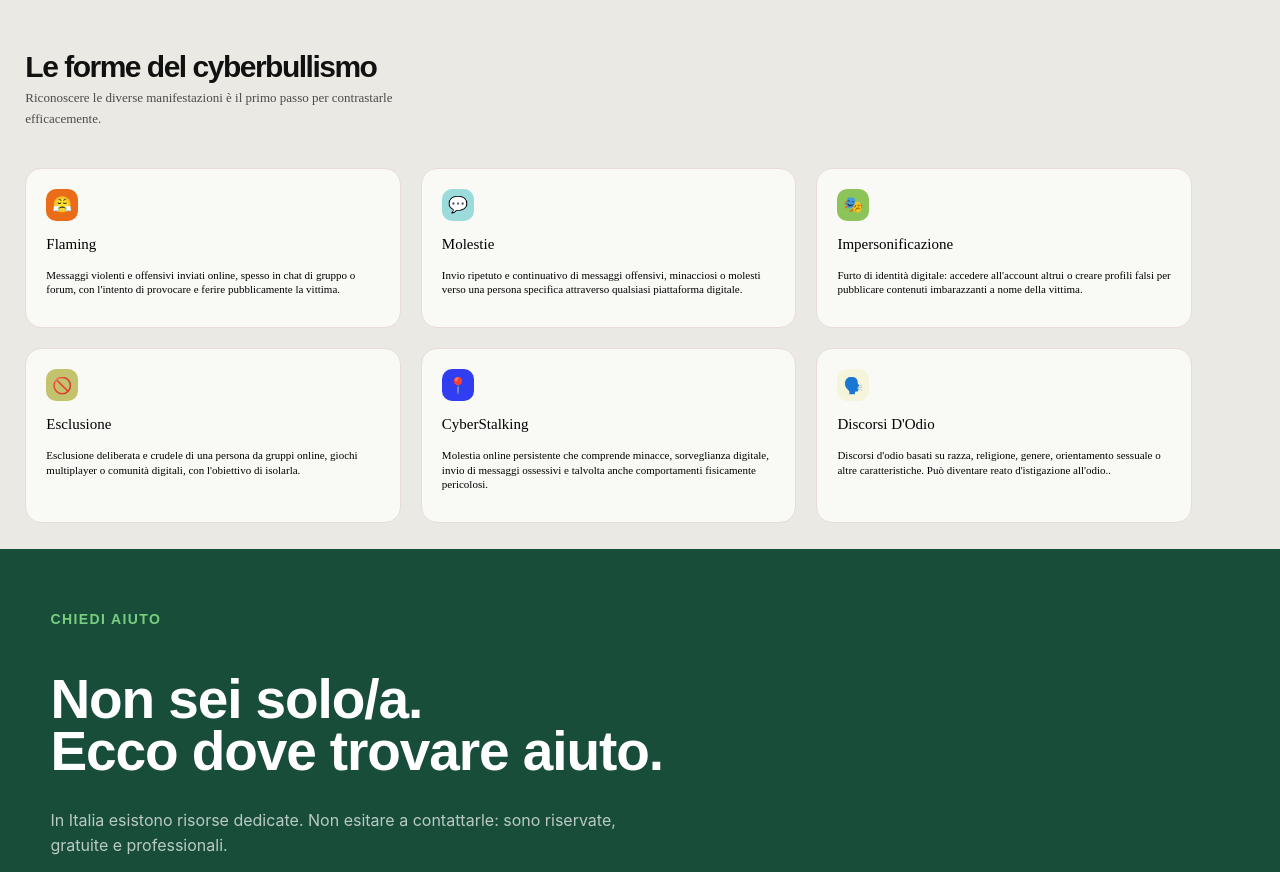
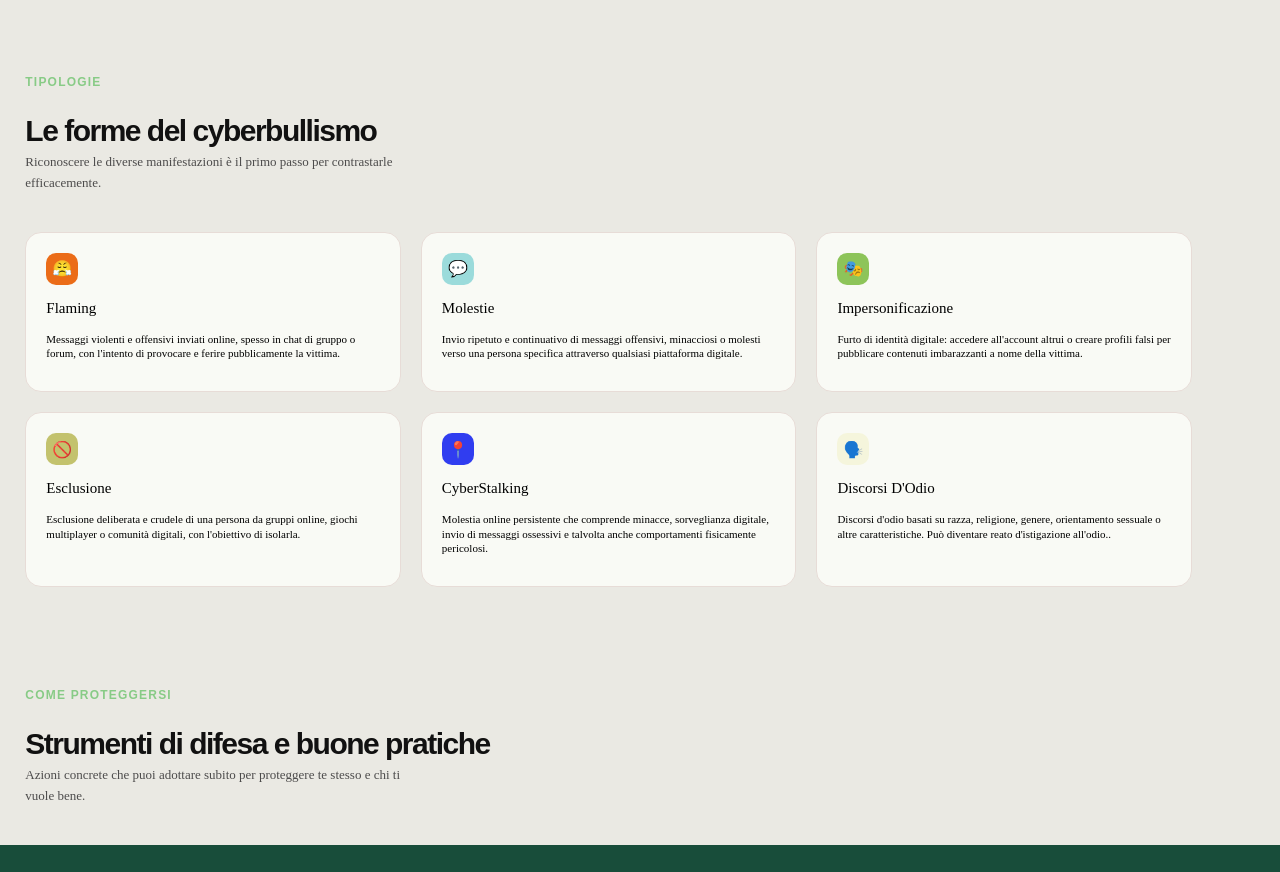
Before and after one commit to Nico7769/Progetto-Finale-TDP, a plain HTML site: page index.html in a window 1280 px wide. Shown: the top 872 px of the page. Drawn offline with Linux system fonts and the light colour scheme.

Commit message:
piccole migliorie css,inizio nuova sezione

```diff
--- a/css/componenti/card.css
+++ b/css/componenti/card.css
@@ -5,6 +5,10 @@
     grid-template-columns: repeat(3, 1fr); /* creo una griglia con 3 colonne che si dividono equamente lo spazio*/
     gap: 20px;
     padding:1%
+}
+.two-columns{
+    grid-template-columns: repeat(2, 1fr);
+
 }
 .card{
      transition: all 0.2s ease; /* quando ce un cambiamento,tutte le proprieta che cambniano della card lo faranno in modo fluiodo(ease)*/
--- a/css/scritte.css
+++ b/css/scritte.css
@@ -37,11 +37,11 @@
     max-width: 600px;
     color: rgba(255, 255, 255, 0.7)
 }
-.section-info{
-    color: lightgreen;
+.titoletto-verde{
+    color: rgb(112, 196, 112);
     display: block;
     font-family: 'Syne', sans-serif;
-    font-size: 14px;
+    font-size: 12px;
     font-weight: 700;
     letter-spacing: 0.1em;
     margin-top: 20px;
--- a/index.html
+++ b/index.html
@@ -12,6 +12,7 @@
     <section class="sezione-colorata">
 
         <div class="section-header">  <!-- Contenitore scritte -->
+            <span class="titoletto-verde">TIPOLOGIE</span>
             <h2 class="section-title">Le forme del cyberbullismo</h2>
             <p class="section-subtitle">Riconoscere le diverse manifestazioni è il primo passo per contrastarle efficacemente.</p>
         </div>
@@ -55,10 +56,24 @@
         </div>
 
     </section>
+
+    <!-- Sezione Come Proteggersi -->
+    <section class="sezione-colorata">
+
+        <div class="section-header">  <!-- Contenitore scritte -->
+            <span class="titoletto-verde"> COME PROTEGGERSI</span>
+            <h2 class="section-title">Strumenti di difesa e buone pratiche</h2>
+            <p class="section-subtitle">Azioni concrete che puoi adottare subito per proteggere te stesso e chi ti vuole bene.</p>
+        </div>
+
+
+    </section>
+
+
     <!-- Sezione Contati per aiuto -->
     <section class="sezione-verde">
-         <div class="container-header">
-            <span class="section-info">CHIEDI AIUTO</span>
+         <div class="section-header">
+            <span class="titoletto-verde">CHIEDI AIUTO</span>
             <h2 class="section-title-informazioni">Non sei solo/a.<br> Ecco dove trovare aiuto.</h2>
             <p class="section-subtitle-information">In Italia esistono risorse dedicate. Non esitare a contattarle: sono riservate, gratuite e professionali.</p>
         </div>
```
